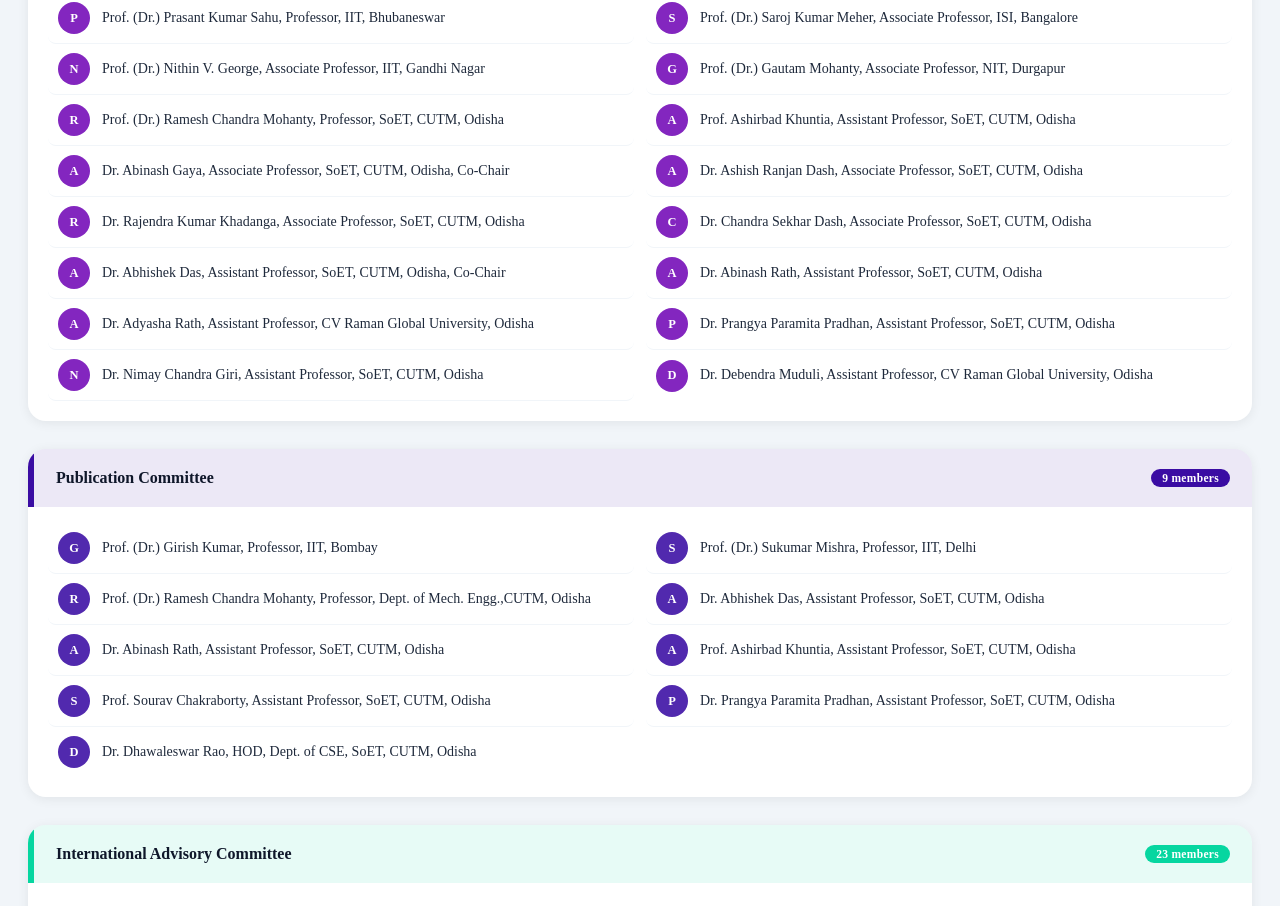
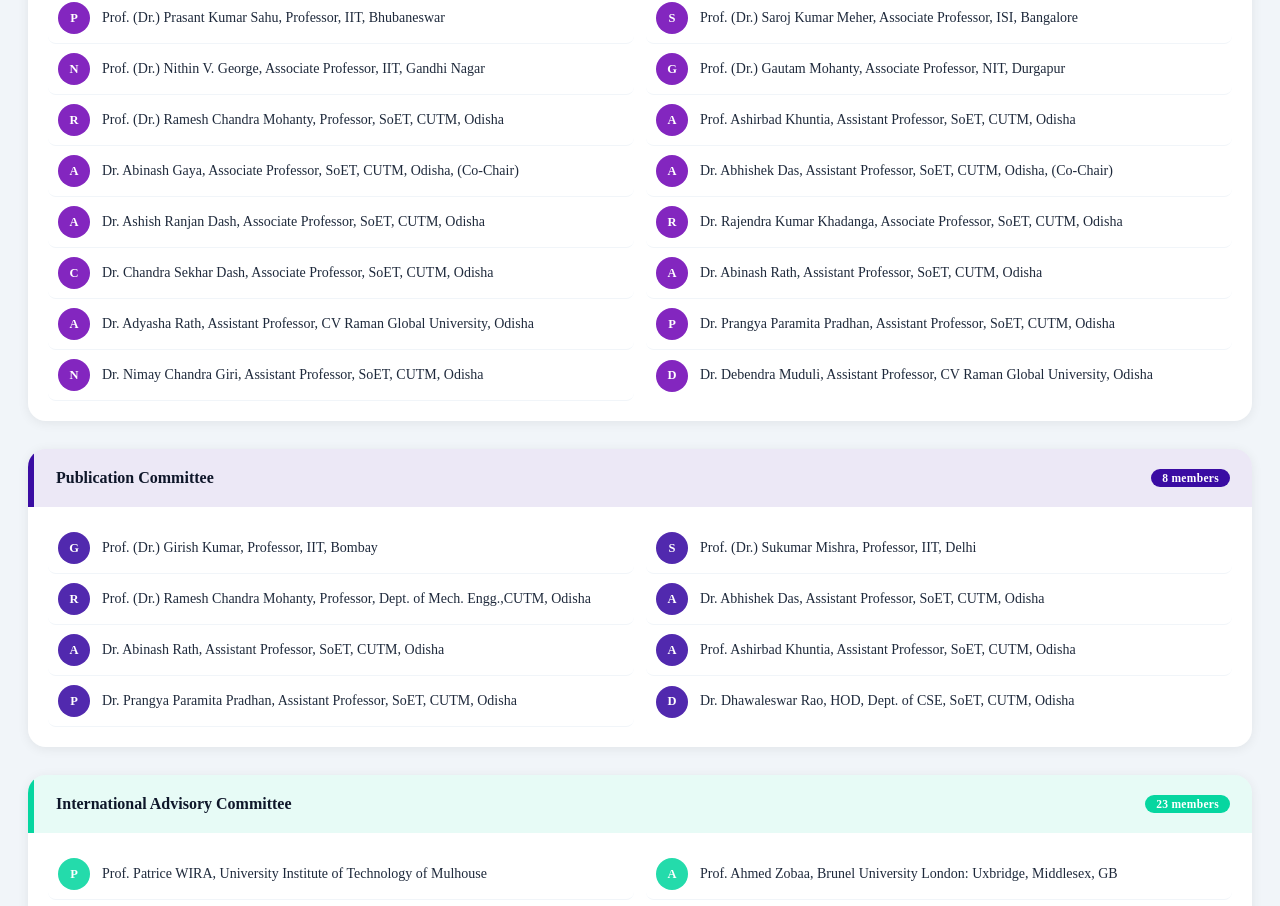
Before and after one commit to krushayu/SCOPES-2027, a React (Create React App) app: page /committee in a window 1280 px wide. Shown: the part 2693-3599 px from the top of the page. Built offline with nearby package versions, Linux system fonts and the light colour scheme.

Commit message:
Revise member titles in Technical Programme Committee
Updated committee member titles for consistency.

```diff
--- a/src/Pages/Committee.js
+++ b/src/Pages/Committee.js
@@ -135,7 +135,7 @@
       title: 'Technical Programme Committee',
       color: '#7209B7',
       members: [
-        'Prof. (Dr.) Girish Kumar, Professor, IIT, Bombay, Chair',
+        'Prof. (Dr.) Girish Kumar, Professor, IIT, Bombay,(Chair)',
         'Prof. (Dr.) Sukumar Mishra, Professor, IIT, Delhi',
         'Prof. (Dr.) Prasant Kumar Sahu, Professor, IIT, Bhubaneswar',
         'Prof. (Dr.) Saroj Kumar Meher, Associate Professor, ISI, Bangalore',
@@ -143,11 +143,11 @@
         'Prof. (Dr.) Gautam Mohanty, Associate Professor, NIT, Durgapur',
         'Prof. (Dr.) Ramesh Chandra Mohanty, Professor, SoET, CUTM, Odisha',
         'Prof. Ashirbad Khuntia, Assistant Professor, SoET, CUTM, Odisha',
-        'Dr. Abinash Gaya, Associate Professor, SoET, CUTM, Odisha, Co-Chair',
+        'Dr. Abinash Gaya, Associate Professor, SoET, CUTM, Odisha, (Co-Chair)',
+        'Dr. Abhishek Das, Assistant Professor, SoET, CUTM, Odisha, (Co-Chair)',
         'Dr. Ashish Ranjan Dash, Associate Professor, SoET, CUTM, Odisha',
         'Dr. Rajendra Kumar Khadanga, Associate Professor, SoET, CUTM, Odisha',
         'Dr. Chandra Sekhar Dash, Associate Professor, SoET, CUTM, Odisha',
-        'Dr. Abhishek Das, Assistant Professor, SoET, CUTM, Odisha, Co-Chair',
         'Dr. Abinash Rath, Assistant Professor, SoET, CUTM, Odisha',
         'Dr. Adyasha Rath, Assistant Professor, CV Raman Global University, Odisha',
         'Dr. Prangya Paramita Pradhan, Assistant Professor, SoET, CUTM, Odisha',
@@ -166,7 +166,6 @@
         'Dr. Abhishek Das, Assistant Professor, SoET, CUTM, Odisha',
         'Dr. Abinash Rath, Assistant Professor, SoET, CUTM, Odisha',
         'Prof. Ashirbad Khuntia, Assistant Professor, SoET, CUTM, Odisha',
-        'Prof. Sourav Chakraborty, Assistant Professor, SoET, CUTM, Odisha',
         'Dr. Prangya Paramita Pradhan, Assistant Professor, SoET, CUTM, Odisha',
         'Dr. Dhawaleswar Rao, HOD, Dept. of CSE, SoET, CUTM, Odisha',
       ]
```
